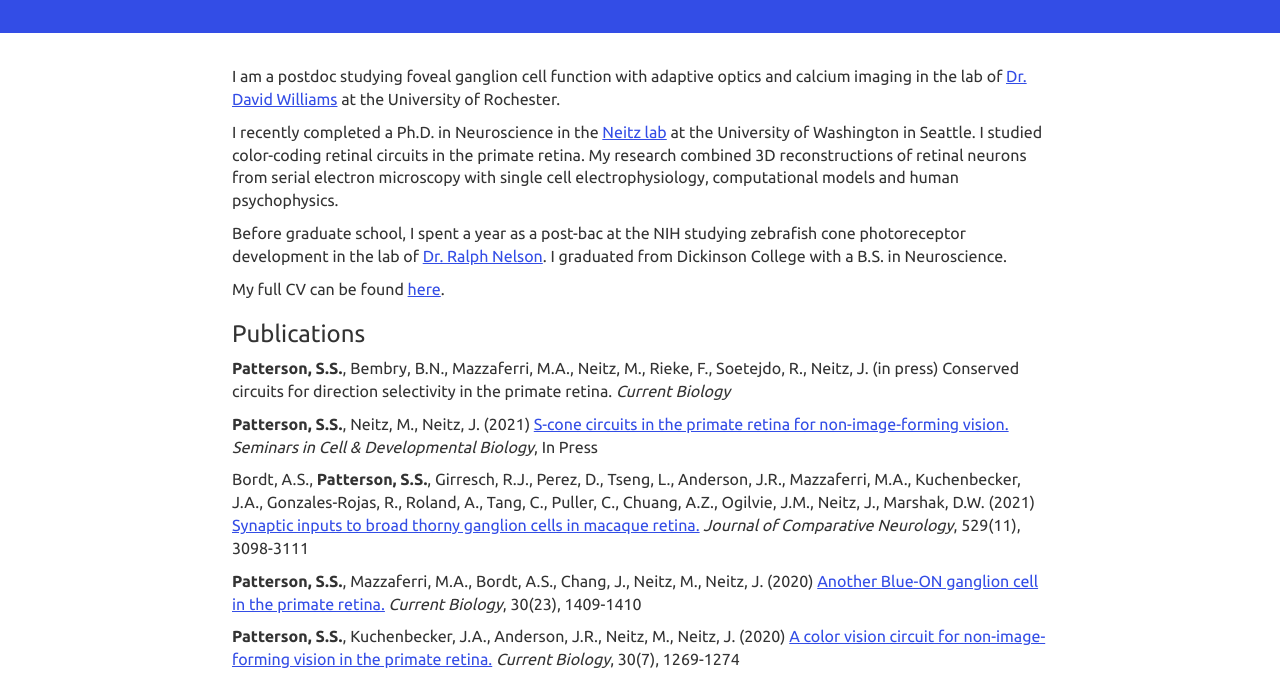
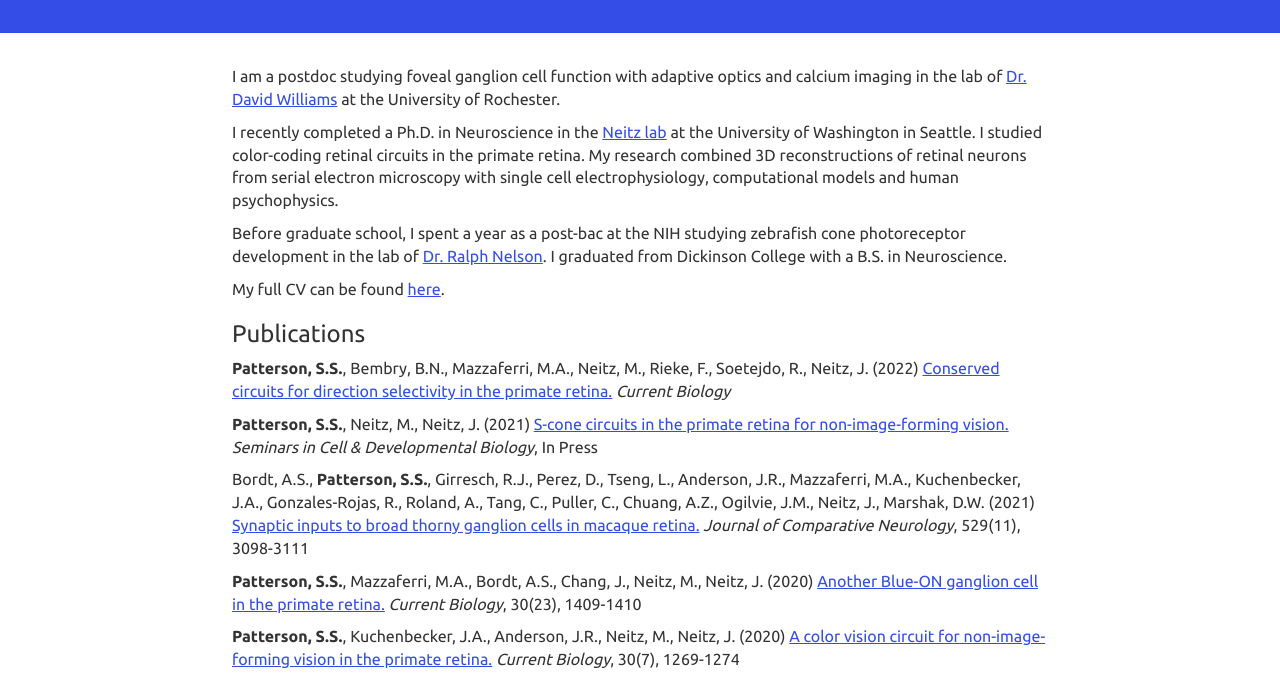
Before and after one commit to sarastokes/sarastokes.github.io, a plain HTML site: page index.html in a window 1280 px wide. Shown: the part 125-800 px from the top of the page. Drawn offline with nearby package versions, Linux system fonts and the light colour scheme.

Commit message:
new paper

```diff
--- a/index.html
+++ b/index.html
@@ -27,8 +27,8 @@
         <p> My full CV can be found <a href="docs/SaraPatterson_CV.pdf">here</a>.</p>
 
 	<h3>Publications</h3>
-		<p><b>Patterson, S.S.</b>, Bembry, B.N., Mazzaferri, M.A., Neitz, M., Rieke, F., Soetejdo, R., Neitz, J. (in press)
-			Conserved circuits for direction selectivity in the primate retina. <i>Current Biology</i></p>
+		<p><b>Patterson, S.S.</b>, Bembry, B.N., Mazzaferri, M.A., Neitz, M., Rieke, F., Soetejdo, R., Neitz, J. (2022)
+			<a href="https://www.sciencedirect.com/science/article/pii/S0960982222006741">Conserved circuits for direction selectivity in the primate retina.</a> <i>Current Biology</i></p>
 		<p><b>Patterson, S.S.</b>, Neitz, M., Neitz, J. (2021)
 			<a href="https://www.sciencedirect.com/science/article/pii/S1084952121001130">S-cone circuits in the primate retina for non-image-forming vision.</a>
 			<i>Seminars in Cell & Developmental Biology</i>, In Press</p>
```
Also changed, not shown: 1 other file.
